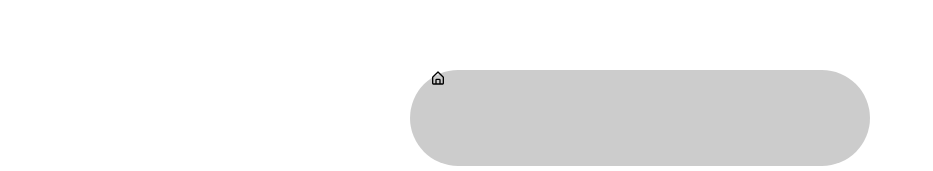
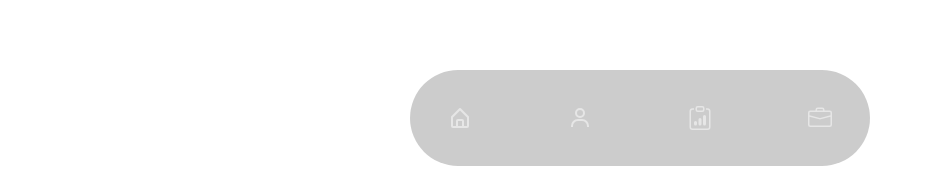
Before and after one commit to ReddyDivya/rd-portfolio, a React (Create React App) app: page / in a window 1280 px wide. Shown: the part 626-797 px from the top of the page, without its empty margins (0-933 px from the left). Built offline with nearby package versions, Linux system fonts and the light colour scheme.

Commit message:
rd-portfolio

```diff
--- a/src/components/Nav.js
+++ b/src/components/Nav.js
@@ -12,9 +12,18 @@ const Nav = () => {
         <nav className="fixed bottom-2 lg:botton-8 w-full overflow-hidden z-50">
             <div className='container mx-auto'>
                 {/*nav link*/}
-                <div className="w-full bg-black/20 h-[96px] backdrop-blur-2xl rounded-full max-w-[460px] mx-auto px-5 flex justify-between">
-                    <Link>
+                <div className="w-full bg-black/20 h-[96px] backdrop-blur-2xl rounded-full max-w-[460px] mx-auto px-5 flex justify-between items-center text-2xl text-white/50">
+                    <Link className="cursor-pointer w-[60px] h-[60px] flex items-center justify-center">
                         <BiHomeAlt />
+                    </Link>
+                    <Link className="cursor-pointer w-[60px] h-[60px] flex items-center justify-center">
+                        <BiUser />
+                    </Link>
+                    <Link className="cursor-pointer w-[60px] h-[60px] flex items-center justify-center">
+                        <BsClipboardData />
+                    </Link>
+                    <Link className="cursor-pointer w-[60px] h-[60px] flex items-center justify-center">
+                        <BsBriefcase />
                     </Link>
                 </div>
             </div>
```
Also changed, not shown: 1 other file (tests, documents, lock files or other folders).
